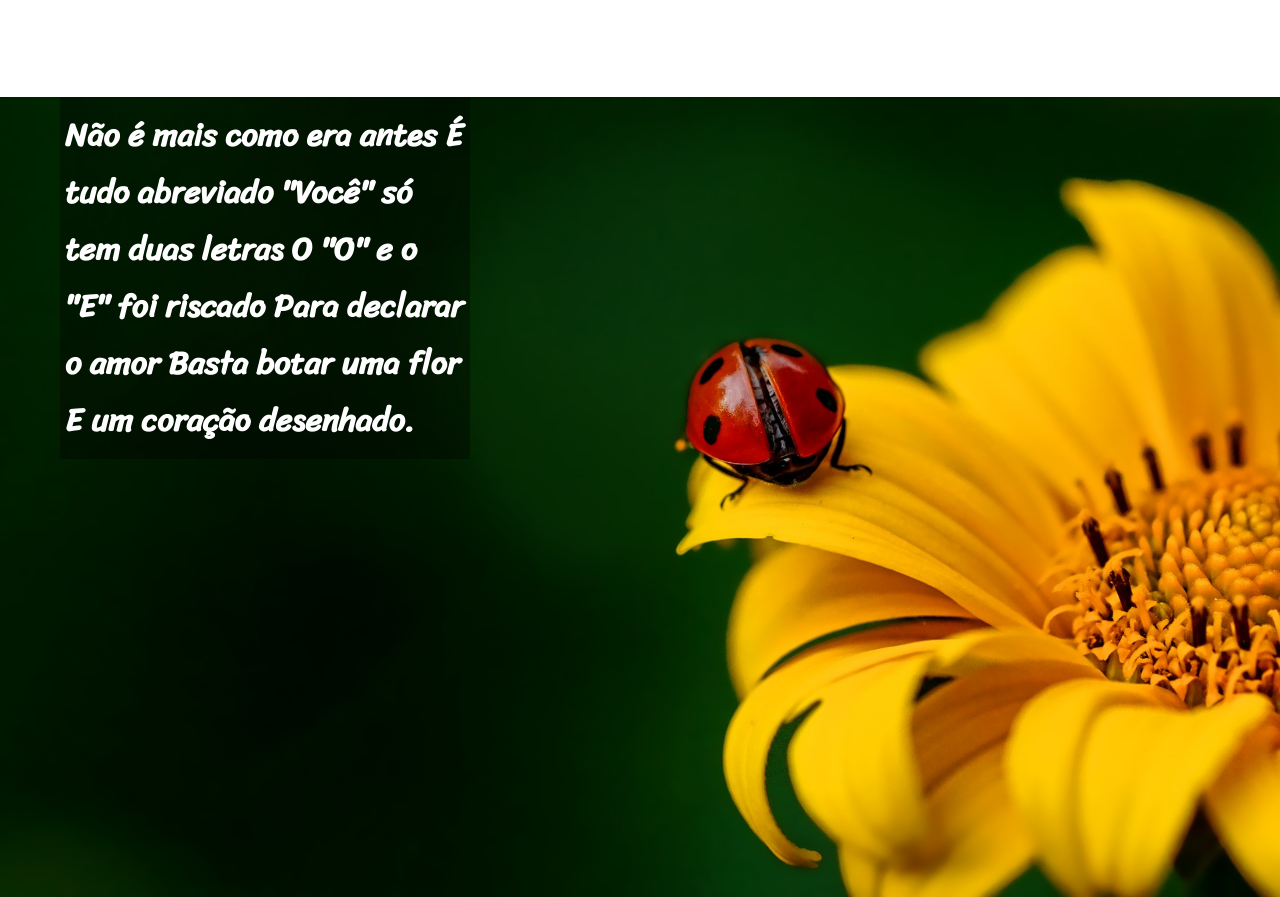
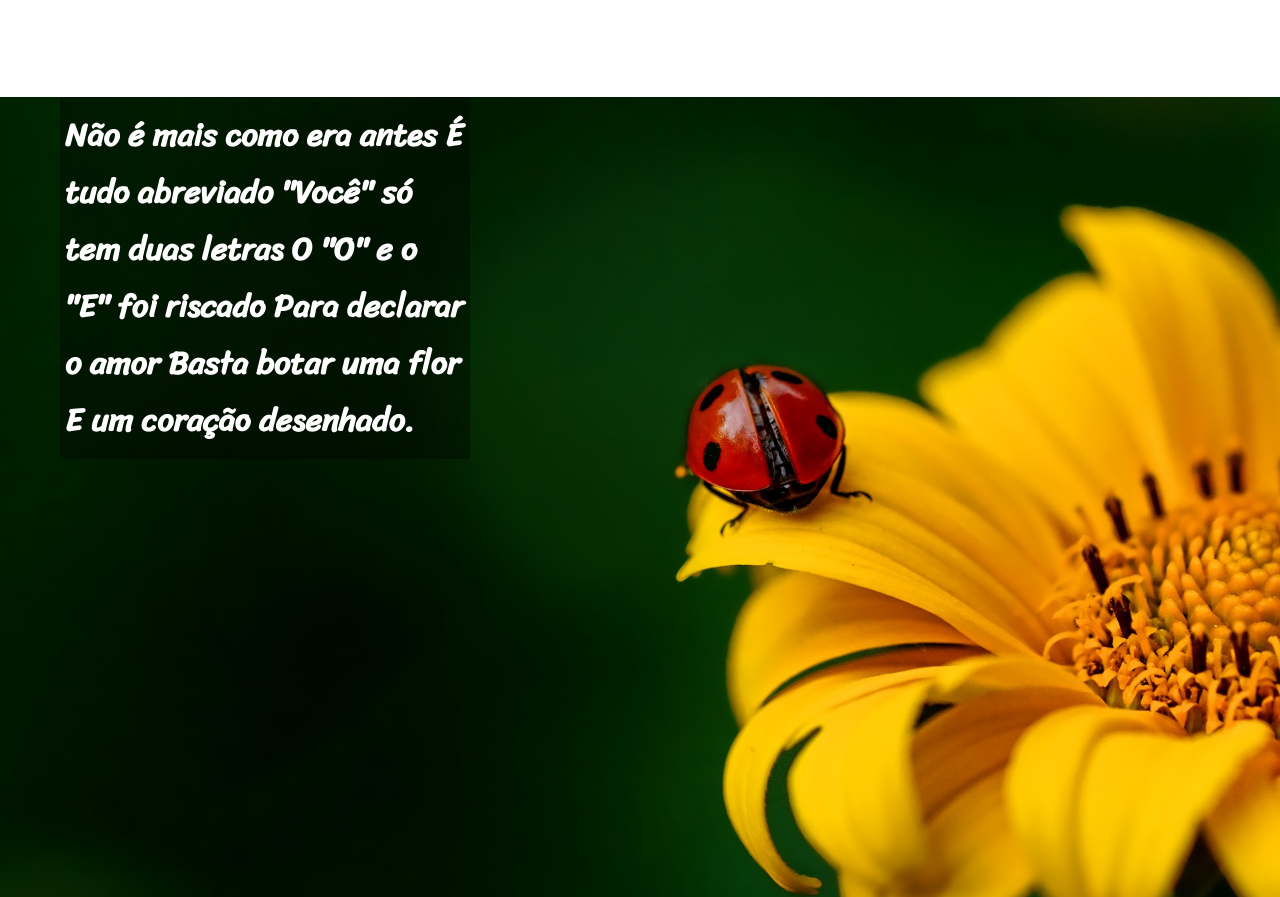
Before and after one commit to ThiagoMauricioBorges/Aprendendo-HTML5-e-CSS3, a plain HTML site: page Desafios Curso em Vídeo/#012/index.html in a window 1280 px wide. Shown: the part 692-1589 px from the top of the page. Drawn offline with Linux system fonts and the light colour scheme.

Commit message:
Update style.css

```diff
--- a/Desafios Curso em Vídeo/#012/style.css
+++ b/Desafios Curso em Vídeo/#012/style.css
@@ -54,7 +54,7 @@ article.conteiner1 {
     min-width: 100vh;
     min-height: 100vh;
     background-image: url('imagens/background001.jpg');
-    background-position: right bottom;
+    background-position: right center;
     background-repeat: no-repeat;
     background-size: cover;
     background-attachment: fixed;
```
